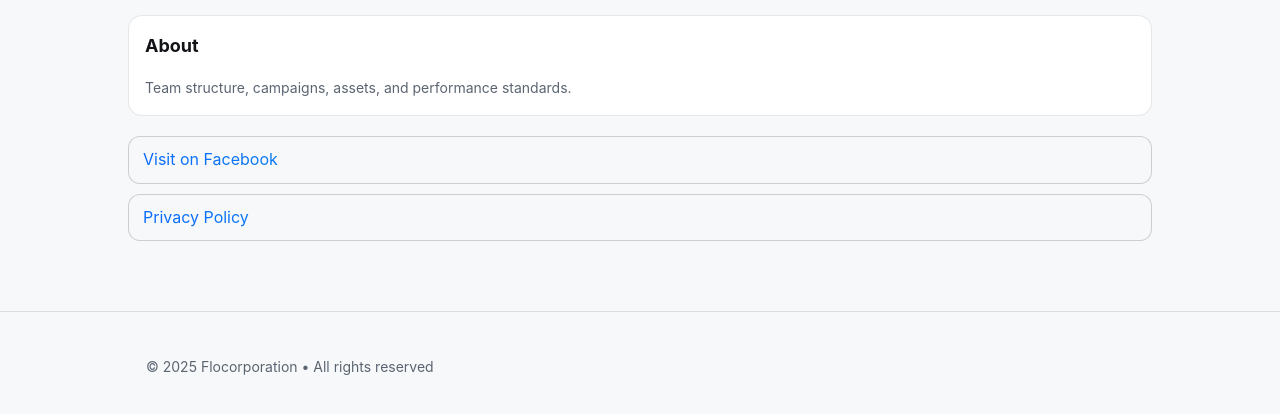
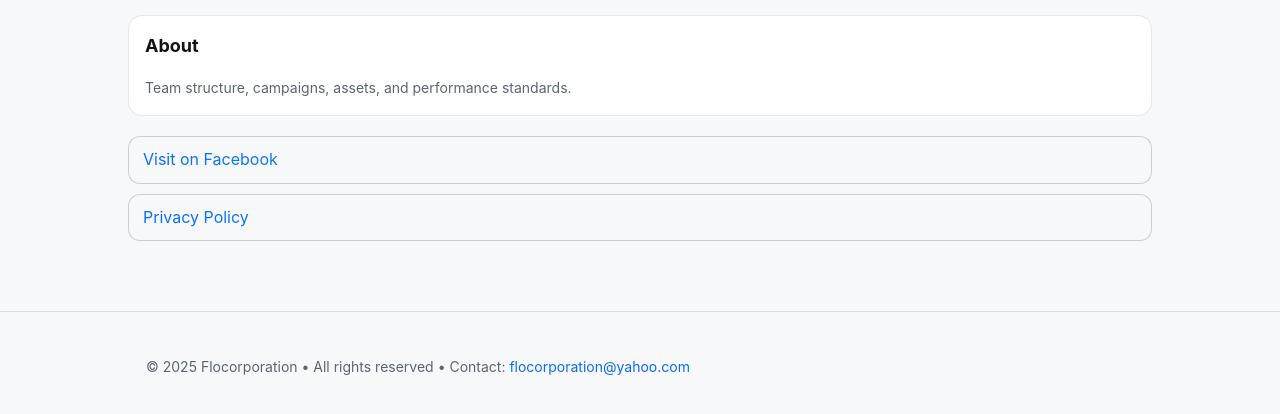
Before and after one commit to bambuflorea244-collab/Flocorporation, a plain HTML site: page marketing-team/index.html in a window 1280 px wide. Shown: the part 238-652 px from the top of the page. Drawn offline with Linux system fonts and the light colour scheme.

Commit message:
Update index.html

```diff
--- a/marketing-team/index.html
+++ b/marketing-team/index.html
@@ -5,6 +5,10 @@
   <meta name="viewport" content="width=device-width,initial-scale=1" />
   <title>Flocorporation.Marketing.Team — Official</title>
   <link rel="stylesheet" href="../assets/style.css" />
+  <meta property="og:title" content="Flocorporation.Marketing.Team" />
+  <meta property="og:description" content="Team structure, campaigns, assets, and performance standards." />
+  <meta property="og:image" content="https://bambuflorea244-collab.github.io/Flocorporation/assets/og-image.png" />
+  <meta property="og:type" content="website" />
 </head>
 <body>
   <header class="header">
@@ -36,8 +40,12 @@
   </main>
 
   <footer class="footer">
-    <div class="container">© <span id="y"></span> Flocorporation • All rights reserved</div>
+    <div class="container">
+      © <span id="y"></span> Flocorporation • All rights reserved • Contact:
+      <a href="mailto:flocorporation@yahoo.com">flocorporation@yahoo.com</a>
+    </div>
   </footer>
+
   <script>document.getElementById('y').textContent=new Date().getFullYear()</script>
 </body>
 </html>
```
